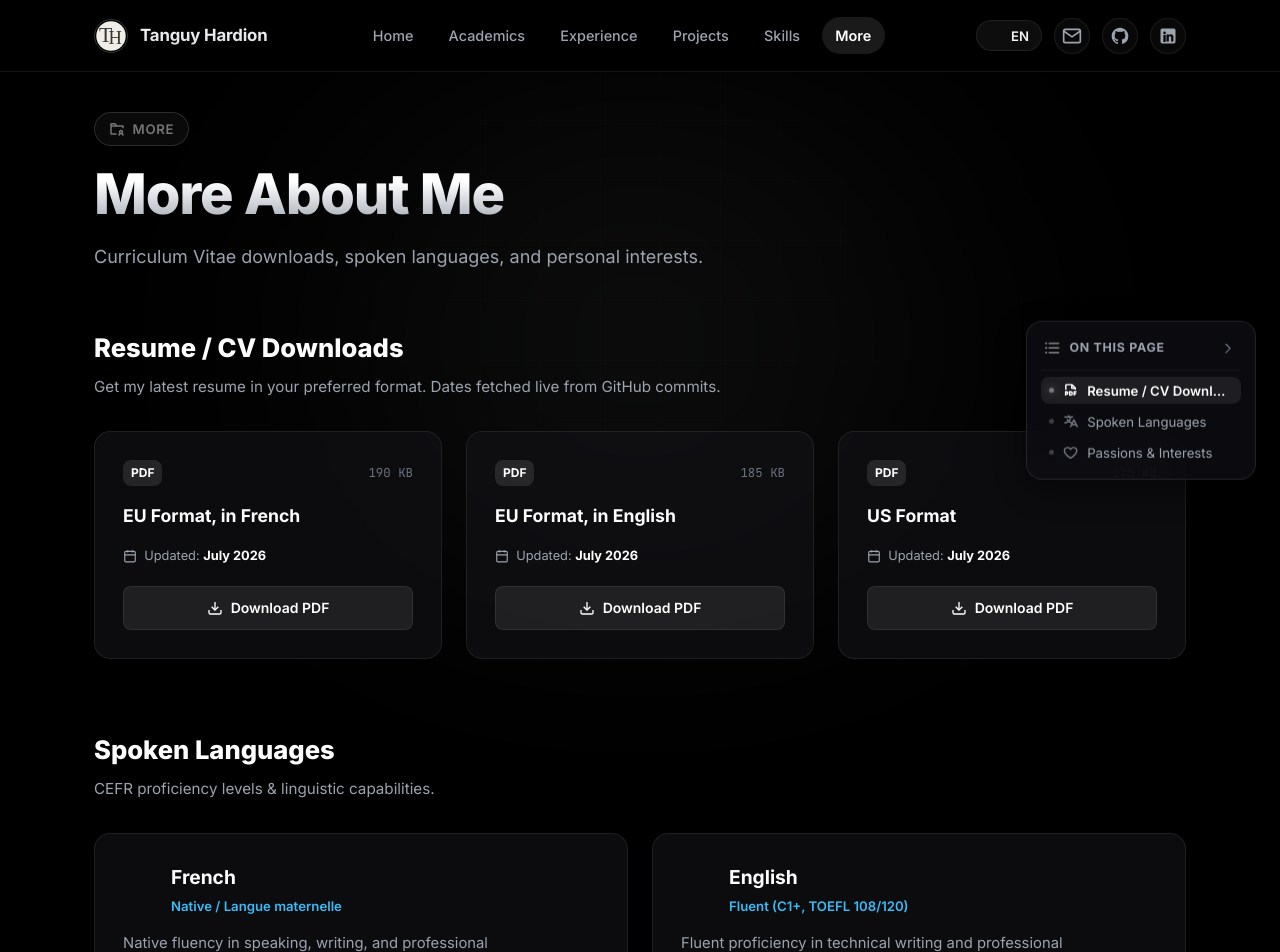
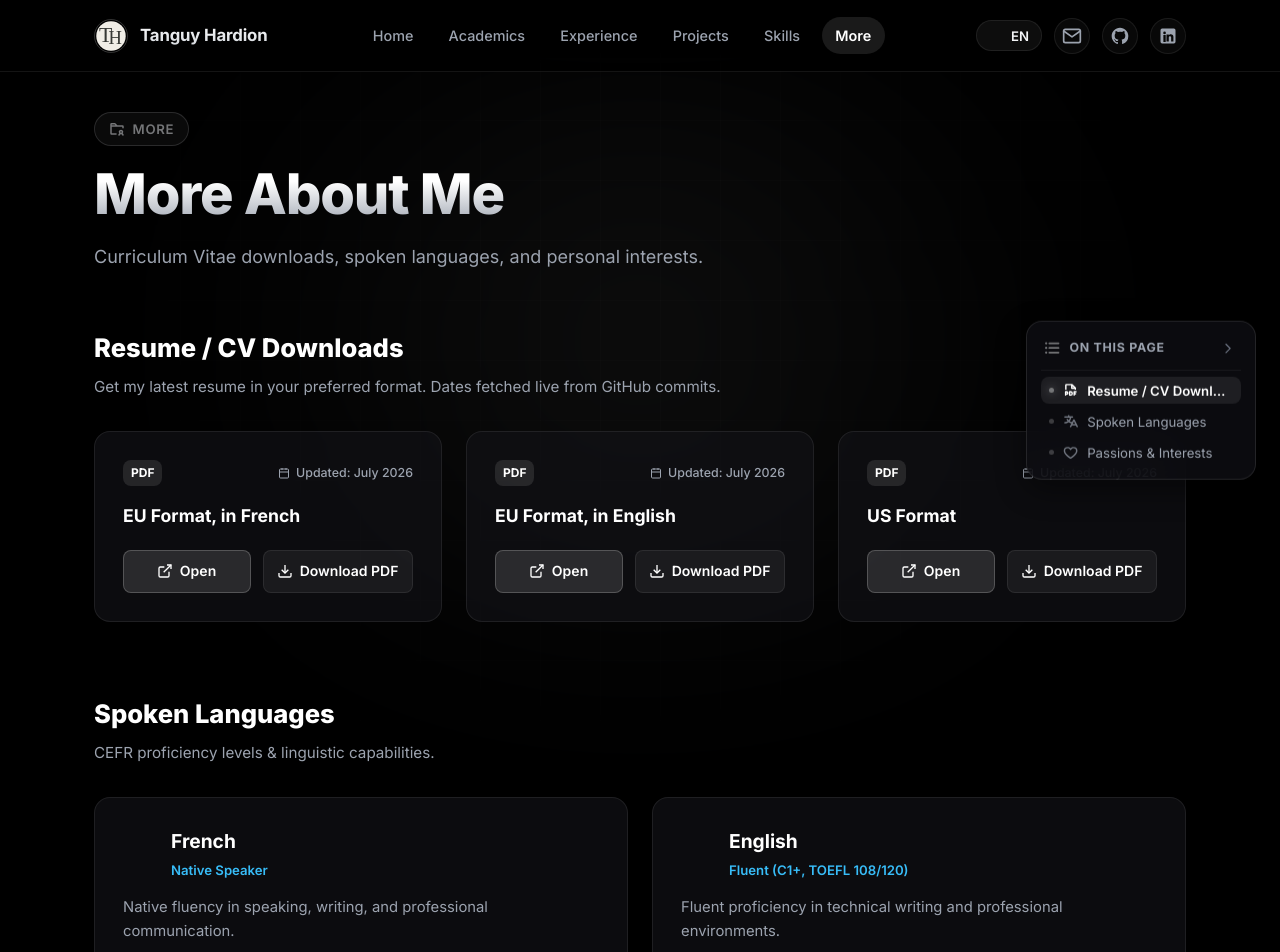
Before and after one commit to tanguyhardion/tanguyhardion.github.io, a Nuxt app: page /more in a window 1280 px wide. Shown: the top 952 px of the page. Built offline with nearby package versions, Linux system fonts and the light colour scheme; no server answers; some icons are missing.

Commit message:
feat: initialize portfolio data structure, define core types, and add more information page

```diff
--- a/data/portfolioData.ts
+++ b/data/portfolioData.ts
@@ -94,6 +94,7 @@ export const translations: Record<'en' | 'fr', TranslationStrings> = {
       resumesSubtitle: 'Get my latest resume in your preferred format. Dates fetched live from GitHub commits.',
       lastUpdated: 'Updated',
       download: 'Download PDF',
+      open: 'Open',
       languagesTitle: 'Spoken Languages',
       languagesSubtitle: 'CEFR proficiency levels & linguistic capabilities.',
       interestsTitle: 'Passions & Interests',
@@ -163,6 +164,7 @@ export const translations: Record<'en' | 'fr', TranslationStrings> = {
       resumesSubtitle: 'Téléchargez mon CV dans le format de votre choix. Dates mises à jour en direct via l\'API GitHub.',
       lastUpdated: 'Mis à jour le',
       download: 'Télécharger PDF',
+      open: 'Ouvrir',
       languagesTitle: 'Langues Parlées',
       languagesSubtitle: 'Niveaux CECRL et capacités linguistiques.',
       interestsTitle: 'Passions & Centred d\'Intérêt',
@@ -713,7 +715,10 @@ export const languagesData: LanguageSkill[] = [
   {
     name: { en: 'French', fr: 'Français' },
     flagIcon: 'emojione-v1:flag-for-france',
-    level: 'Native / Langue maternelle',
+    level: {
+      en: 'Native Speaker',
+      fr: 'Langue Maternelle'
+    },
     description: {
       en: 'Native fluency in speaking, writing, and professional communication.',
       fr: 'Langue maternelle, parfaite maîtrise orale et écrite.'
@@ -722,7 +727,10 @@ export const languagesData: LanguageSkill[] = [
   {
     name: { en: 'English', fr: 'Anglais' },
     flagIcon: 'emojione-v1:flag-for-united-kingdom',
-    level: 'Fluent (C1+, TOEFL 108/120)',
+    level: {
+      en: 'Fluent (C1+, TOEFL 108/120)',
+      fr: 'Courant (C1+, TOEFL 108/120)'
+    },
     description: {
       en: 'Fluent proficiency in technical writing and professional environments.',
       fr: 'Anglais courant (niveau C1+, TOEFL 108/120).'
@@ -731,7 +739,10 @@ export const languagesData: LanguageSkill[] = [
   {
     name: { en: 'Spanish', fr: 'Espagnol' },
     flagIcon: 'emojione-v1:flag-for-spain',
-    level: 'Intermediate (B1)',
+    level: {
+      en: 'Intermediate (B1)',
+      fr: 'Intermédiaire (B1)'
+    },
     description: {
       en: 'Intermediate conversational and reading skills.',
       fr: 'Niveau intermédiaire (B1).'
--- a/pages/more.vue
+++ b/pages/more.vue
@@ -27,25 +27,38 @@
           >
             <div class="resume-header">
               <span class="format-badge">{{ resume.format }}</span>
-              <span class="file-size">{{ resume.fileSize }}</span>
-            </div>
-
-            <h3 class="resume-title">{{ resume.title[currentLang] }}</h3>
-
-            <div class="resume-date-meta">
-              <svg width="14" height="14" viewBox="0 0 24 24" fill="none" stroke="currentColor" stroke-width="2">
+              <span class="update-date">
+                <svg width="12" height="12" viewBox="0 0 24 24" fill="none" stroke="currentColor" stroke-width="2">
                   <rect x="3" y="4" width="18" height="18" rx="2" ry="2"/>
                   <line x1="16" y1="2" x2="16" y2="6"/>
                   <line x1="8" y1="2" x2="8" y2="6"/>
                   <line x1="3" y1="10" x2="21" y2="10"/>
                 </svg>
-              <span>{{ t.more.lastUpdated }}: <strong>{{ dates[resume.filePathInRepo] || 'July 2026' }}</strong></span>
+                {{ t.more.lastUpdated }}: {{ dates[resume.filePathInRepo] || 'July 2026' }}
+              </span>
             </div>
+
+            <h3 class="resume-title">{{ resume.title[currentLang] }}</h3>
+
+            <div class="resume-actions">
+              <a
+                :href="resume.downloadUrl"
+                target="_blank"
+                rel="noopener noreferrer"
+                class="action-btn open-btn"
+              >
+                <svg width="16" height="16" viewBox="0 0 24 24" fill="none" stroke="currentColor" stroke-width="2">
+                  <path d="M18 13v6a2 2 0 0 1-2 2H5a2 2 0 0 1-2-2V8a2 2 0 0 1 2-2h6"/>
+                  <polyline points="15 3 21 3 21 9"/>
+                  <line x1="10" y1="14" x2="21" y2="3"/>
+                </svg>
+                {{ t.more.open }}
+              </a>
 
               <a
                 :href="resume.downloadUrl"
                 download
-              class="download-btn"
+                class="action-btn download-btn"
               >
                 <svg width="16" height="16" viewBox="0 0 24 24" fill="none" stroke="currentColor" stroke-width="2">
                   <path d="M21 15v4a2 2 0 0 1-2 2H5a2 2 0 0 1-2-2v-4"/>
@@ -54,6 +67,7 @@
                 </svg>
                 {{ t.more.download }}
               </a>
+            </div>
           </div>
         </div>
       </section>
@@ -76,7 +90,7 @@
               <span class="flag-icon-wrap"><Icon :icon="langItem.flagIcon" class="flag-icon" /></span>
               <div>
                 <h3 class="lang-name">{{ langItem.name[currentLang] }}</h3>
-                <span class="lang-level">{{ langItem.level }}</span>
+                <span class="lang-level">{{ langItem.level[currentLang] }}</span>
               </div>
             </div>
             <p class="lang-desc">{{ langItem.description[currentLang] }}</p>
@@ -201,10 +215,13 @@ onMounted(() => {
       color: #FFF;
     }
 
-    .file-size {
+    .update-date {
+      display: inline-flex;
+      align-items: center;
+      gap: 0.35rem;
       font-size: 0.775rem;
-      color: $text-dark;
-      font-family: $font-mono;
+      color: $text-muted;
+      font-weight: 500;
     }
   }
 
@@ -212,40 +229,49 @@ onMounted(() => {
     font-size: 1.1rem;
     font-weight: 700;
     color: #FFF;
-    margin-bottom: 1rem;
+    margin-bottom: 1.25rem;
     flex-grow: 1;
   }
 
-  .resume-date-meta {
+  .resume-actions {
     display: flex;
+    gap: 0.75rem;
     align-items: center;
-    gap: 0.45rem;
-    font-size: 0.8rem;
-    color: $text-muted;
-    margin-bottom: 1.25rem;
 
-    strong {
+    .action-btn {
+      flex: 1;
+      display: inline-flex;
+      align-items: center;
+      justify-content: center;
+      gap: 0.4rem;
+      padding: 0.6rem 0.85rem;
+      border-radius: $radius-sm;
+      font-size: 0.875rem;
+      font-weight: 600;
+      transition: all $transition-fast;
+      white-space: nowrap;
+    }
+
+    .open-btn {
+      background: rgba(255, 255, 255, 0.12);
+      border: 1px solid rgba(255, 255, 255, 0.2);
       color: #FFF;
+
+      &:hover {
+        background: rgba(255, 255, 255, 0.22);
+        border-color: rgba(255, 255, 255, 0.4);
       }
     }
 
     .download-btn {
-    display: inline-flex;
-    align-items: center;
-    justify-content: center;
-    gap: 0.5rem;
-    padding: 0.6rem 1rem;
-    border-radius: $radius-sm;
-    background: rgba(255, 255, 255, 0.08);
+      background: rgba(255, 255, 255, 0.06);
       border: 1px solid $border-subtle;
       color: #FFF;
-    font-size: 0.875rem;
-    font-weight: 600;
-    transition: all $transition-fast;
 
       &:hover {
-      background: rgba(255, 255, 255, 0.16);
+        background: rgba(255, 255, 255, 0.14);
         border-color: rgba(255, 255, 255, 0.3);
+      }
     }
   }
 }
--- a/types/portfolio.ts
+++ b/types/portfolio.ts
@@ -57,6 +57,7 @@ export interface TranslationStrings {
     resumesSubtitle: string;
     lastUpdated: string;
     download: string;
+    open: string;
     languagesTitle: string;
     languagesSubtitle: string;
     interestsTitle: string;
@@ -126,7 +127,7 @@ export interface LanguageSkill {
   name: { en: string; fr: string };
   flag?: string;
   flagIcon: string;
-  level: string; // e.g. Native / C2 / B2
+  level: { en: string; fr: string };
   description: { en: string; fr: string };
 }
 
```
Lines whose indentation alone changed are shown as unchanged.
